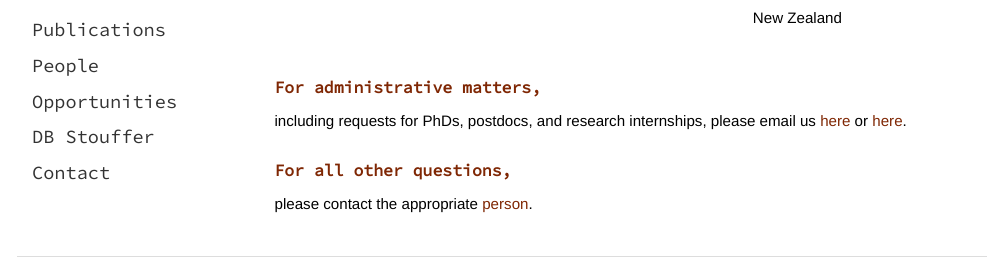
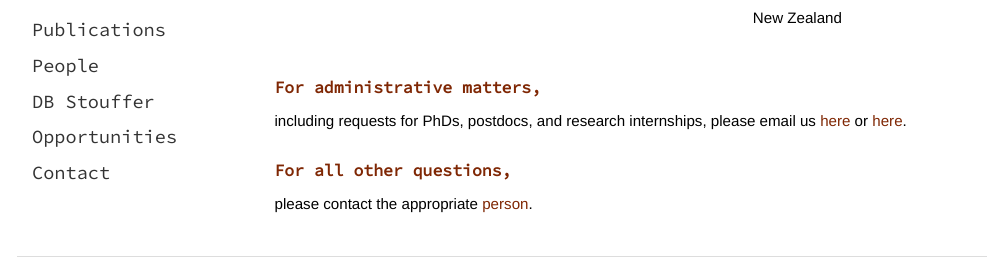
Before and after one commit to stoufferlab/stoufferlab.github.io, a Jekyll site: the page built from contact/index.html, in a window 1280 px wide. Shown: the part 372-649 px from the top of the page, without its empty margins (138-1142 px from the left). Built offline with Jekyll 4.4.1, drawn with Linux system fonts in a browser that asks for light colours; nearby versions of some CDN libraries; library files that are not in the unit come from our copies; a script that is not in the unit is left out.

Commit message:
minor tweaks

```diff
--- a/_includes/home_side.html
+++ b/_includes/home_side.html
@@ -4,10 +4,10 @@
       <center>
       <a href="/">
         <div class="row">
-      <img style="margin:0; margin-bottom:15%;" src="/images/stoufferlab/thestoufferlab.png">
+          <img style="margin:0; margin-top:3%; margin-bottom:7%;" src="/images/stoufferlab/stoufferlab.png">
         </div>
         <div class="row">
-      <img style="margin:0; margin-top:0%; margin-bottom:15%" src="/images/stoufferlab/stoufferlab.png">
+          <img style="margin:0; margin-top:0%; margin-bottom:7%" src="/images/stoufferlab/thestoufferlab.png">
         </div>
         <div class="row">
           <img style="margin-bottom:15%;" alt="" src="/images/stoufferlab/twoplustwo.png">
--- a/_includes/side_nav.html
+++ b/_includes/side_nav.html
@@ -1,26 +1,27 @@
+
 <div class="show-for-small-only small-12 columns" style="">
   <center>
     <a href="/">
     <!--
     <img style="margin:0; margin-top:3%; margin-bottom:15%" alt="" src="../images/stoufferlab/stoufferlab.png">
     -->
-        <img style="margin:0; margin-bottom:5%;" alt="" src="/images/stoufferlab/thestoufferlab.png">
+      <img style="margin:0; margin-top:3%; margin-bottom:5%;" alt="" src="/images/stoufferlab/thestoufferlab.png">
     </a>
 
     <div class="text-center">
-
       <ul class="side-nav" style="list-style-type:none;">
-          <!--<li><a href="/news/">News</a></li>-->
+        <!--<li><a href="/about/">About</a></li>-->
         <li class=""><a href="/publications/">Publications</a></li>
         <li class=""><a href="/people/">People</a></li>
+        <li class=""><a href="/people/stouffer/">DB Stouffer</a></li>
+        <li class=""><a href="/opportunities/">Opportunities</a></li>
+        <li class=""><a href="/contact/">Contact</a></li>
+        <!--<li><a href="/news/">News</a></li>-->
         <!--<li><a href="/collaborators/">Collaborators</a></li>-->
-          <li class=""><a href="/opportunities/">Opportunities</a></li>
-          <li class=""><a href="/people/stouffer/">DB Stouffer</a></li>
         <!--
         <li><a href="../resources/">Code &amp; Data</a></li>
         <li class=""><a href="../consulting/">Consulting</a></li>
         -->
-          <li class=""><a href="/contact/">Contact</a></li>
       </ul>
     </div>
   </center>
@@ -32,18 +33,18 @@
     <img style="margin:0; margin-bottom:5%;" alt="" src="/images/stoufferlab/thestoufferlab.png">
   </a>
 
-
   <ul class="side-nav" style="list-style-type:none;">
-          <!--<li><a href="/news/">News</a></li>-->
+    <!--<li><a href="/about/">About</a></li>-->
     <li class=""><a href="/publications/">Publications</a></li>
     <li class=""><a href="/people/">People</a></li>
+    <li class=""><a href="/people/stouffer/">DB Stouffer</a></li>
+    <li class=""><a href="/opportunities/">Opportunities</a></li>
+    <li class=""><a href="/contact/">Contact</a></li>
+    <!--<li><a href="/news/">News</a></li>-->
     <!--<li><a href="/collaborators/">Collaborators</a></li>-->
-          <li class=""><a href="/opportunities/">Opportunities</a></li>
-          <li><a href="/people/stouffer/">DB Stouffer</a></li>
     <!--
     <li><a href="../resources/">Code &amp; Data</a></li>
     <li class=""><a href="../consulting/">Consulting</a></li>
     -->
-          <li class=""><a href="/contact/">Contact</a></li>
   </ul>
 </div>
```
Also changed, not shown: _includes/footer.html (indentation only). Lines whose indentation alone changed are shown as unchanged.
